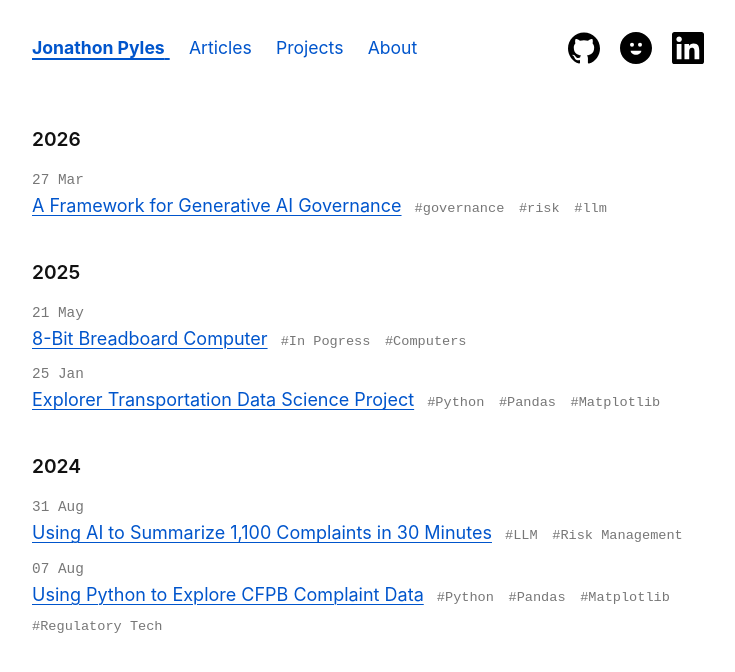
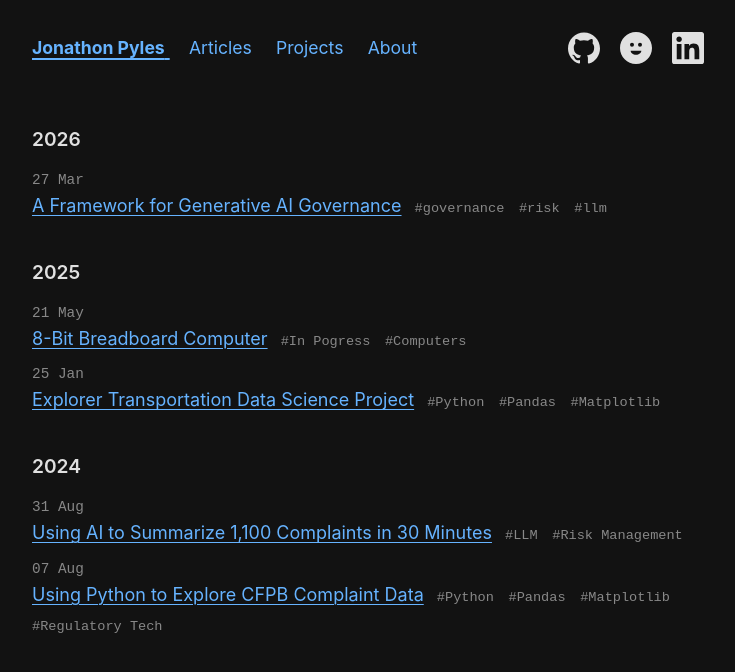
Before and after one commit to JNPyles/JNPyles.github.io, a Jekyll site: the page built from index.html, in a window 1280 px wide. Shown: the top 672 px of the page, without its empty margins (272-1007 px from the left). Built offline with Jekyll 4.4.1, drawn with Linux system fonts in a browser that asks for light colours.

Commit message:
Update style.css

```diff
--- a/assets/css/style.css
+++ b/assets/css/style.css
@@ -1,19 +1,11 @@
-/* Minimalist Base Variables */
+/* Minimalist Base Variables (Permanent Dark Mode) */
 :root {
-  --bg: #ffffff;
-  --text: #111111;
-  --link: #0055cc;
-  --meta: #777777;
-}
-
-/* Dark Mode Support (Nithin added this to his site in 2023) */
-@media (prefers-color-scheme: dark) {
-  :root {
-    --bg: #121212;
-    --text: #e0e0e0;
-    --link: #66b3ff;
-    --meta: #888888;
-  }
+  --bg: #121212;
+  --text: #e0e0e0;
+  --link: #66b3ff;
+  --meta: #888888;
+  --tooltip-bg: #f9f9f9;
+  --tooltip-text: #333333;
 }
 
 body {
@@ -85,8 +77,9 @@ nav .nav-links a.active {
 
 /* Make the icons bigger and add a smooth transition */
 .nav-icons svg {
-    width: 32px;  /* Adjust this to change size */
+    width: 32px;
     height: 32px;
+    fill: var(--text); /* Forces icons to use the light grey text color */
     transition: transform 0.2s ease-in-out, fill 0.2s;
 }
 
@@ -103,13 +96,13 @@ nav .nav-links a.active {
 }
 
 .nav-icons a::after {
-    content: attr(aria-label); /* Pulls text from your aria-label */
+    content: attr(aria-label);
     position: absolute;
-    bottom: -35px;            /* Position below the icon */
+    bottom: -35px;
     left: 50%;
     transform: translateX(-50%);
-    background-color: #f9f9f9;
-    color: #333;
+    background-color: var(--tooltip-bg);
+    color: var(--tooltip-text);
     padding: 4px 8px;
     border-radius: 4px;
     font-size: 12px;
@@ -123,7 +116,7 @@ nav .nav-links a.active {
 /* Show the name when hovering */
 .nav-icons a:hover::after {
     opacity: 1;
-    bottom: -40px; /* Slight movement upward on hover */
+    bottom: -40px;
 }
 
 /* Clean up lists so they look like plain text logs */
@@ -144,6 +137,7 @@ ul.post-list li {
   font-size: 0.9rem;
   font-family: monospace; /* Gives it a slight "terminal" feel */
 }
+
 /* Styling for the Year Headers */
 h3.year-heading {
   font-size: 1.2rem;
```
